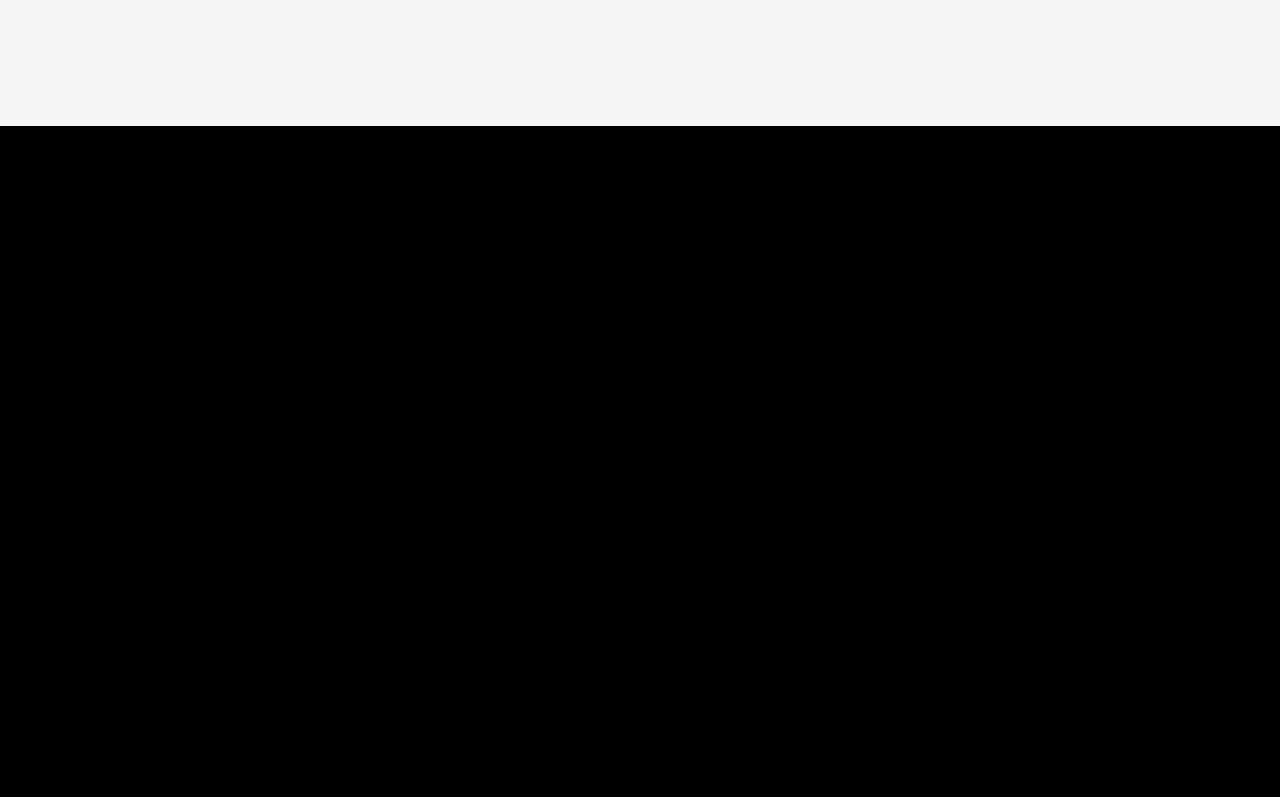
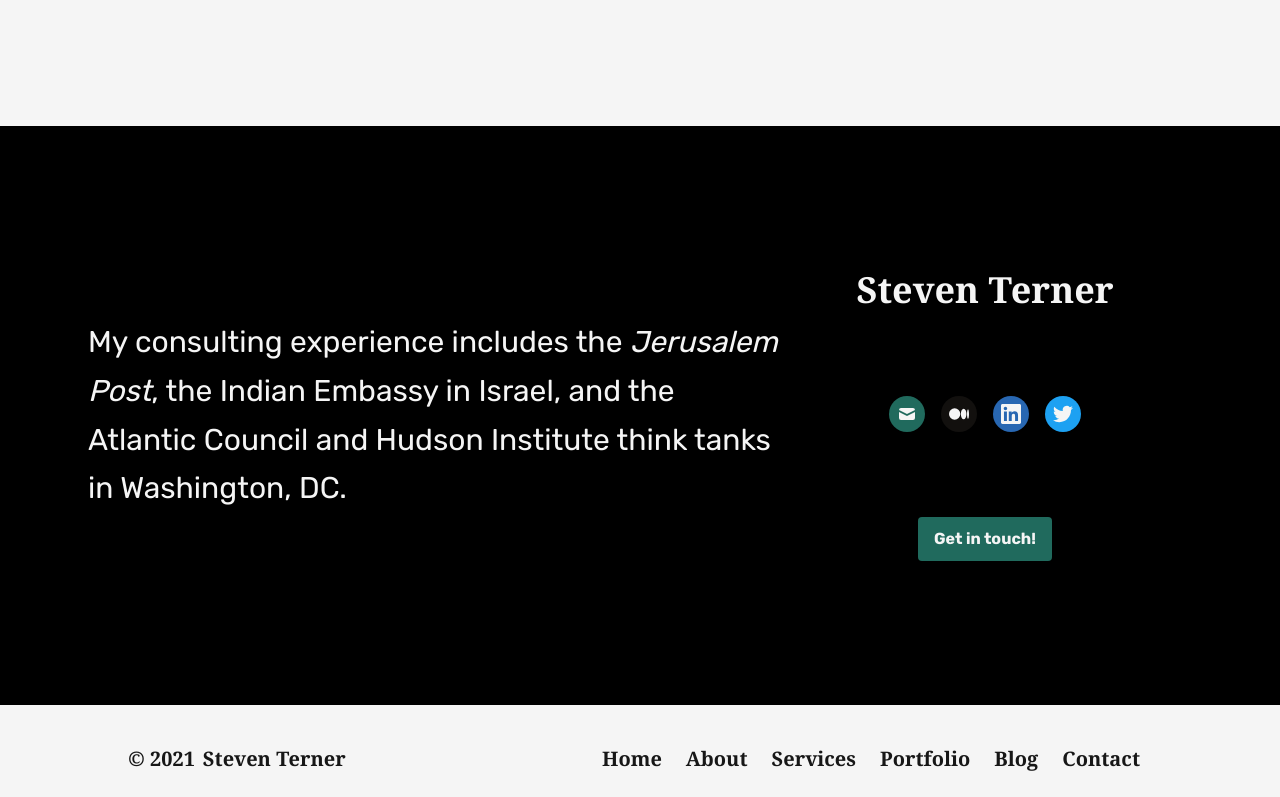
Before and after one commit to DoctorDerek/steven-terner.github.io, a Next.js app: page /services in a window 1280 px wide. Shown: the part 1216-2013 px from the top of the page. Built offline with nearby package versions, Linux system fonts and the light colour scheme; a web font is replaced by a local one; what @tailwindcss/typography would draw is missing.

Commit message:
Change text-black -> text-gray-900 and text-white -> text-gray-100

```diff
--- a/components/AboutSidebar.js
+++ b/components/AboutSidebar.js
@@ -25,8 +25,8 @@ const AboutSidebar = ({ photo = false }) => (
       <SocialIcon kind="twitter" href={siteMetadata.twitter} />
     </div>
     <div className="sm:py-4">
-      <Link href="/about" className="text-white">
-        <div className="px-4 py-2.5 mx-auto font-bold text-center rounded text-md bg-green-dark hover:bg-green-light hover:text-black">
+      <Link href="/about" className="text-gray-100">
+        <div className="px-4 py-2.5 mx-auto font-bold text-center rounded text-md bg-green-dark hover:bg-green-light hover:text-gray-900">
           Get in touch!
         </div>
       </Link>
--- a/components/Footer.js
+++ b/components/Footer.js
@@ -15,7 +15,7 @@ export default function Footer() {
           <Link
             key={link.title}
             href={link.href}
-            className="px-3 py-1 text-black no-underline rounded hover:bg-green-light dark:hover:text-green-dark"
+            className="px-3 py-1 text-gray-900 no-underline rounded hover:bg-green-light dark:hover:text-green-dark"
           >
             {link.title}
           </Link>
--- a/components/Link.js
+++ b/components/Link.js
@@ -9,7 +9,7 @@ const CustomLink = ({ href, className, ...rest }) => {
     "underline text-green-dark hover:text-gray-900 hover:bg-green-light dark:text-gray-100 dark:hover:text-gray-900 dark:border-b-2 dark:border-solid dark:border-green-dark dark:no-underline"
   if (className) {
     if (!className.match(/text-/)) {
-      // no-underline works as a prop, but not text-white, text-black, etc.
+      // no-underline works as a prop, but not text-gray-100, text-gray-900, etc.
       className = defaultClass + " " + className
     }
   } else if (className !== null) {
--- a/components/MobileNav.js
+++ b/components/MobileNav.js
@@ -64,7 +64,7 @@ const MobileNav = () => {
           {headerNavLinks.map((link) => (
             <Link
               href={link.href}
-              className="w-full max-w-sm py-2 mx-auto font-serif text-2xl font-bold tracking-widest rounded-3xl bg-green-lightest hover:text-black text-green-dark dark:bg-gray-200 hover:bg-green-light dark:hover:bg-green-light dark:hover:text-green-dark dark:hover:bg-gradient-to-r dark:hover:from-gray-500 dark:hover:to-green-lightest"
+              className="w-full max-w-sm py-2 mx-auto font-serif text-2xl font-bold tracking-widest rounded-3xl bg-green-lightest hover:text-gray-900 text-green-dark dark:bg-gray-200 hover:bg-green-light dark:hover:bg-green-light dark:hover:text-green-dark dark:hover:bg-gradient-to-r dark:hover:from-gray-500 dark:hover:to-green-lightest"
               onClick={onToggleNav}
               key={link.title}
             >
--- a/pages/404.js
+++ b/pages/404.js
@@ -16,7 +16,7 @@ export default function FourZeroFour() {
           But dont worry, you can find plenty of other things on our homepage.
         </p>
         <Link href="/">
-          <button className="inline px-4 py-2 text-sm font-medium leading-5 text-white transition-colors duration-150 bg-blue-600 border border-transparent rounded-lg shadow focus:outline-none focus:shadow-outline-blue hover:bg-blue-700 dark:hover:bg-blue-500">
+          <button className="inline px-4 py-2 text-sm font-medium leading-5 text-gray-100 transition-colors duration-150 bg-blue-600 border border-transparent rounded-lg shadow focus:outline-none focus:shadow-outline-blue hover:bg-blue-700 dark:hover:bg-blue-500">
             Back to homepage
           </button>
         </Link>
--- a/pages/blog.js
+++ b/pages/blog.js
@@ -62,7 +62,10 @@ export default function Blog({ posts }) {
                   </div>
                 </div>
                 <div className="flex flex-col mx-6 justify-evenly">
-                  <Link href={link} className="text-black dark:text-gray-100">
+                  <Link
+                    href={link}
+                    className="text-gray-900 dark:text-gray-100"
+                  >
                     <h2 className="text-lg font-bold">{title}</h2>
                   </Link>
                   <p className="text-base line-clamp-2">{interweave}</p>
--- a/pages/services.js
+++ b/pages/services.js
@@ -83,7 +83,7 @@ export default function Services() {
           </UL>
         </div>
       </SectionContainer>
-      <div className="text-white bg-black">
+      <div className="text-gray-100 bg-black">
         <SectionContainer fullWidth={true}>
           <div className="grid grid-cols-8 px-16 py-32">
             <p className="col-span-5 py-16 text-3xl leading-relaxed">
```
